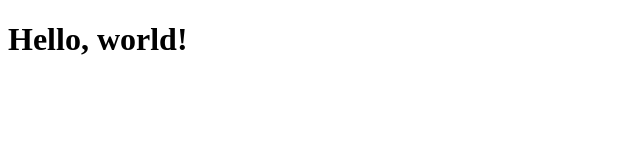
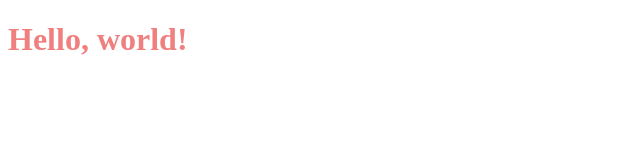
Before and after one commit to dromomania/js-lesson1, a plain HTML site: page index.html in a window 1280 px wide. Shown: the whole page, without its empty margins (0-640 px from the left). Drawn offline with Linux system fonts and the light colour scheme.

Commit message:
feat(js-lesson1): styles implemented

```diff
--- a/index.html
+++ b/index.html
@@ -4,6 +4,7 @@
   <meta charset="UTF-8">
   <meta http-equiv="X-UA-Compatible" content="IE=edge">
   <meta name="viewport" content="width=device-width, initial-scale=1.0">
+  <link rel="stylesheet" href="style.css">
   <title>Document</title>
 </head>
 <body>
--- /dev/null
+++ b/style.css
@@ -0,0 +1,5 @@
+h1 {
+  font-size: 32px;
+  font-weight: 700;
+  color: lightcoral;
+}
```
